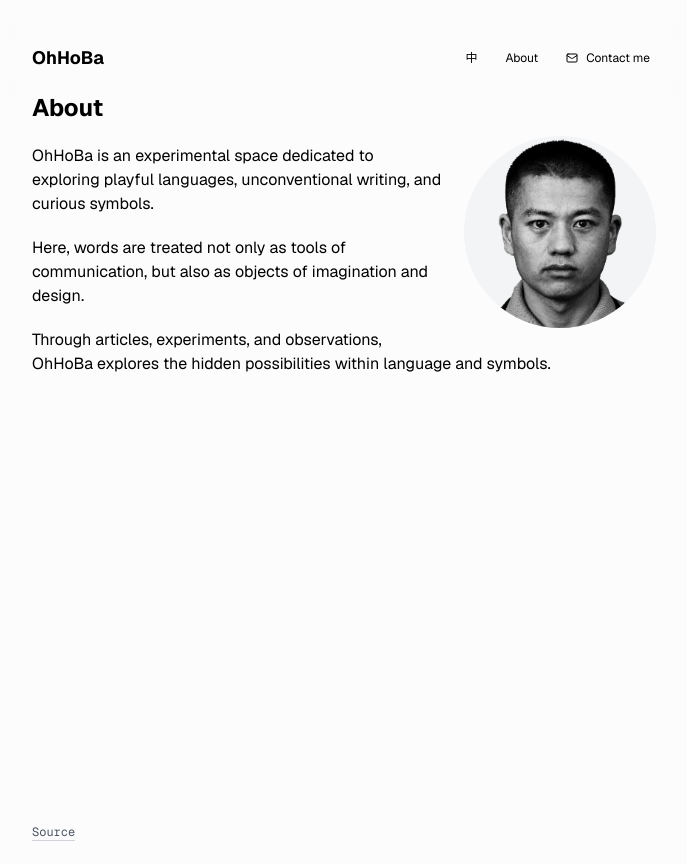
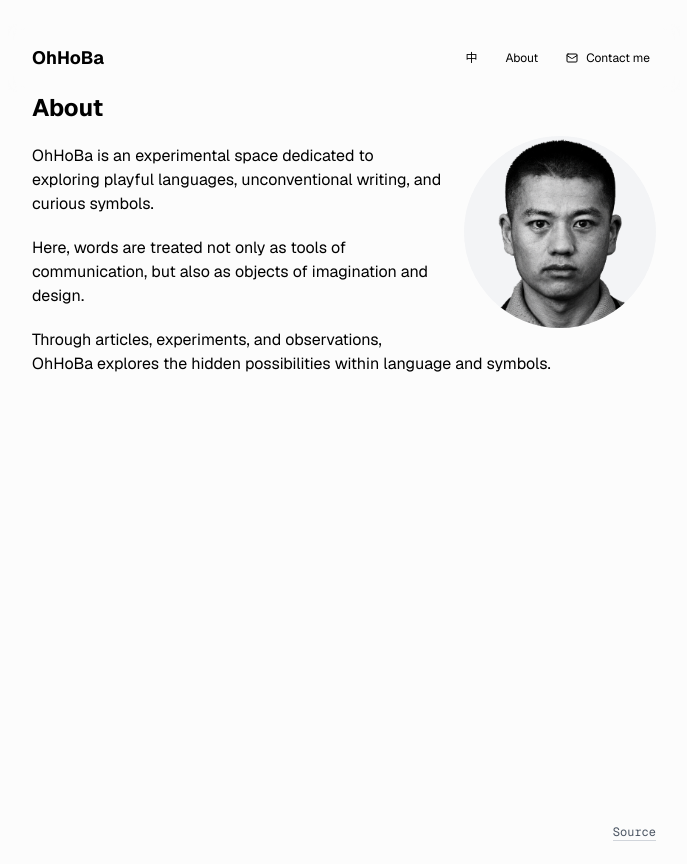
Before and after one commit to shabi/my-blog, a Next.js app: page /about in a window 1280 px wide. Shown: the whole page, without its empty margins (296-983 px from the left). Built offline with nearby package versions, Linux system fonts and the light colour scheme.

Commit message:
Update footer.tsx

```diff
--- a/app/footer.tsx
+++ b/app/footer.tsx
@@ -10,6 +10,8 @@ export function Footer() {
 
   return (
     <footer className="p-6 pt-3 pb-6 flex text-xs text-center mt-3 dark:text-gray-400 text-gray-500 font-mono">
+      <div className="grow" />
+
       <div>
         <A
           target="_blank"
```
